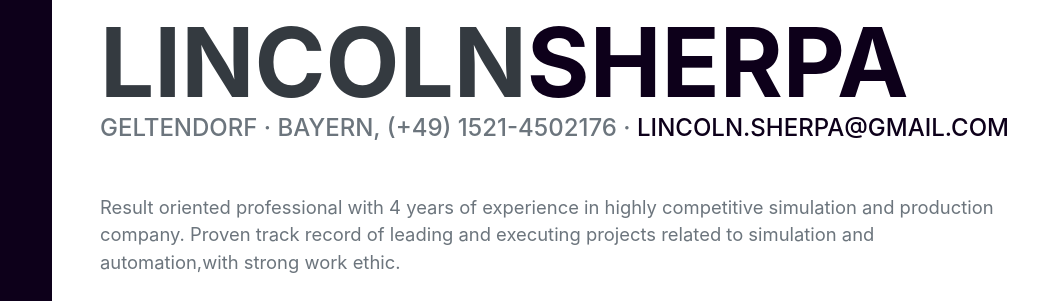
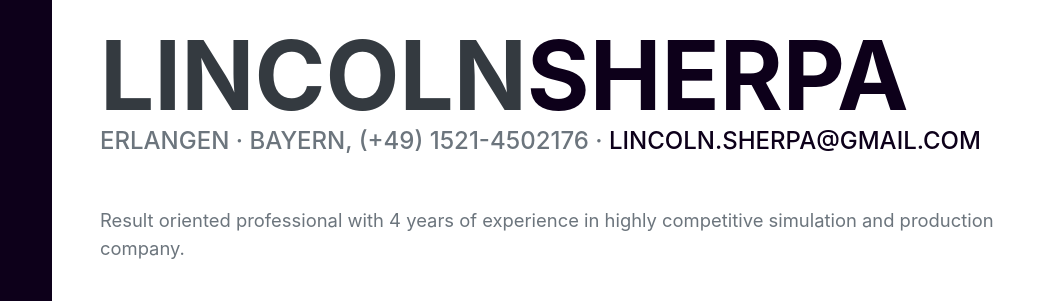
Before and after one commit to Lincoln5/lincolnsherpa.github.io, a plain HTML site: page index.html in a window 1280 px wide. Shown: the part 203-504 px from the top of the page, 220-1280 px from the left. Drawn offline with nearby package versions, Linux system fonts and the light colour scheme; a script that the page names is missing; a web font is replaced by a local one.

Commit message:
Update index.html

```diff
--- a/index.html
+++ b/index.html
@@ -42,8 +42,8 @@
     <section class="resume-section" id="about">
       <div class="resume-section-content">
               <h1 class="mb-0">Lincoln<span class="text-primary">Sherpa</span></h1>
-                <div class="subheading mb-5">Geltendorf · Bayern, (+49) 1521-4502176 · <a href="mailto:lincoln.sherpa@gmail.com">lincoln.sherpa@gmail.com</a></div>
-                  <p class="lead mb-5">Result oriented professional with 4 years of experience in highly competitive simulation and production company. Proven track record of leading and executing projects related to simulation and automation,with strong work ethic.</p>
+                <div class="subheading mb-5">Erlangen · Bayern, (+49) 1521-4502176 · <a href="mailto:lincoln.sherpa@gmail.com">lincoln.sherpa@gmail.com</a></div>
+                  <p class="lead mb-5">Result oriented professional with 4 years of experience in highly competitive simulation and production company. </p>
                   <div class="social-icons">
                     <a class="social-icon" href="https://www.linkedin.com/in/lincoln-sherpa-6711b0a9/"><i class="fab fa-linkedin-in"></i></a><a class="social-icon" href="https://www.xing.com/profile/Lincoln_Sherpa/cv"><i class="fab fa-xing"></i></a><a class="social-icon" href="https://wa.me/004915214502176"><i class="fab fa-whatsapp"></i></a>
                   </div>
```
